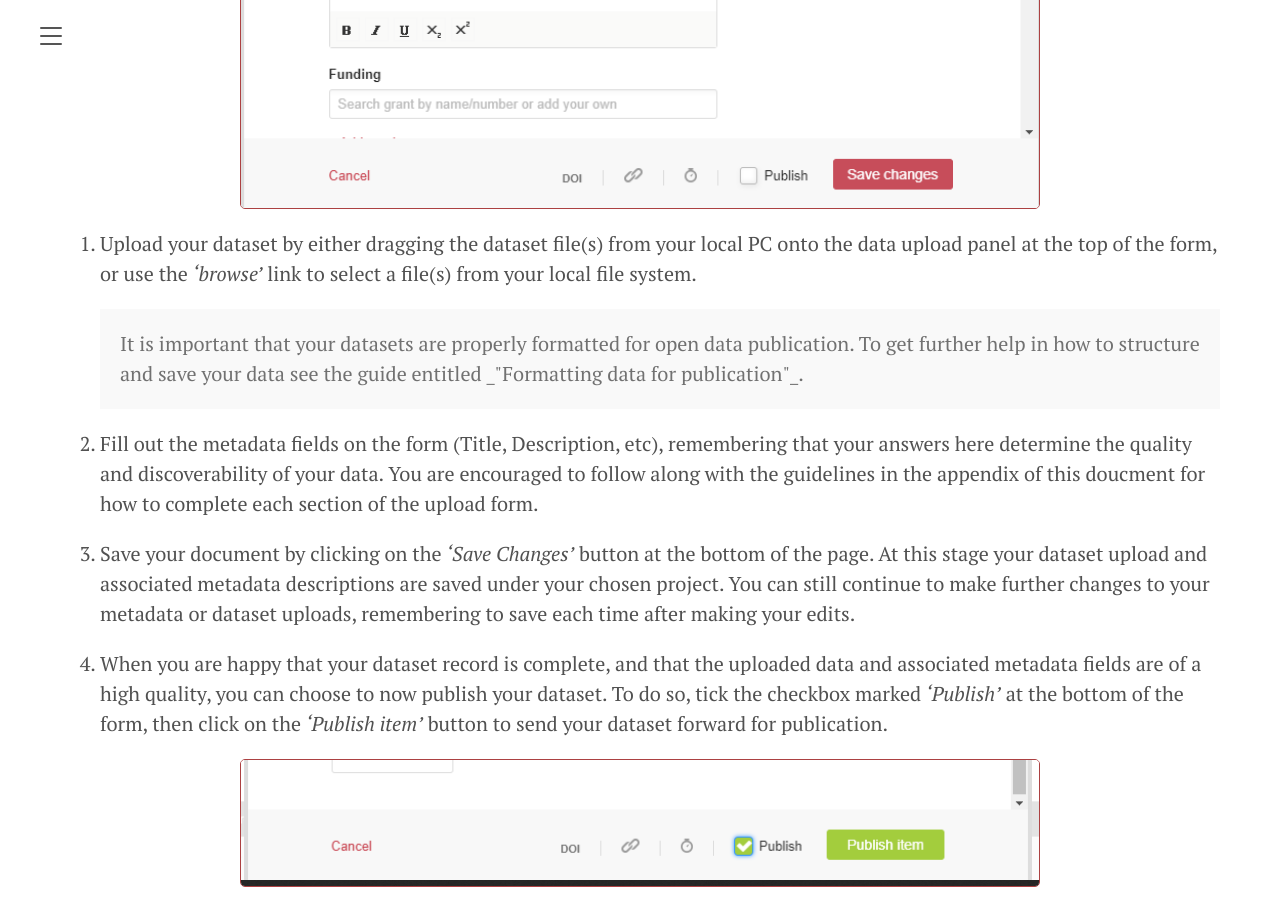
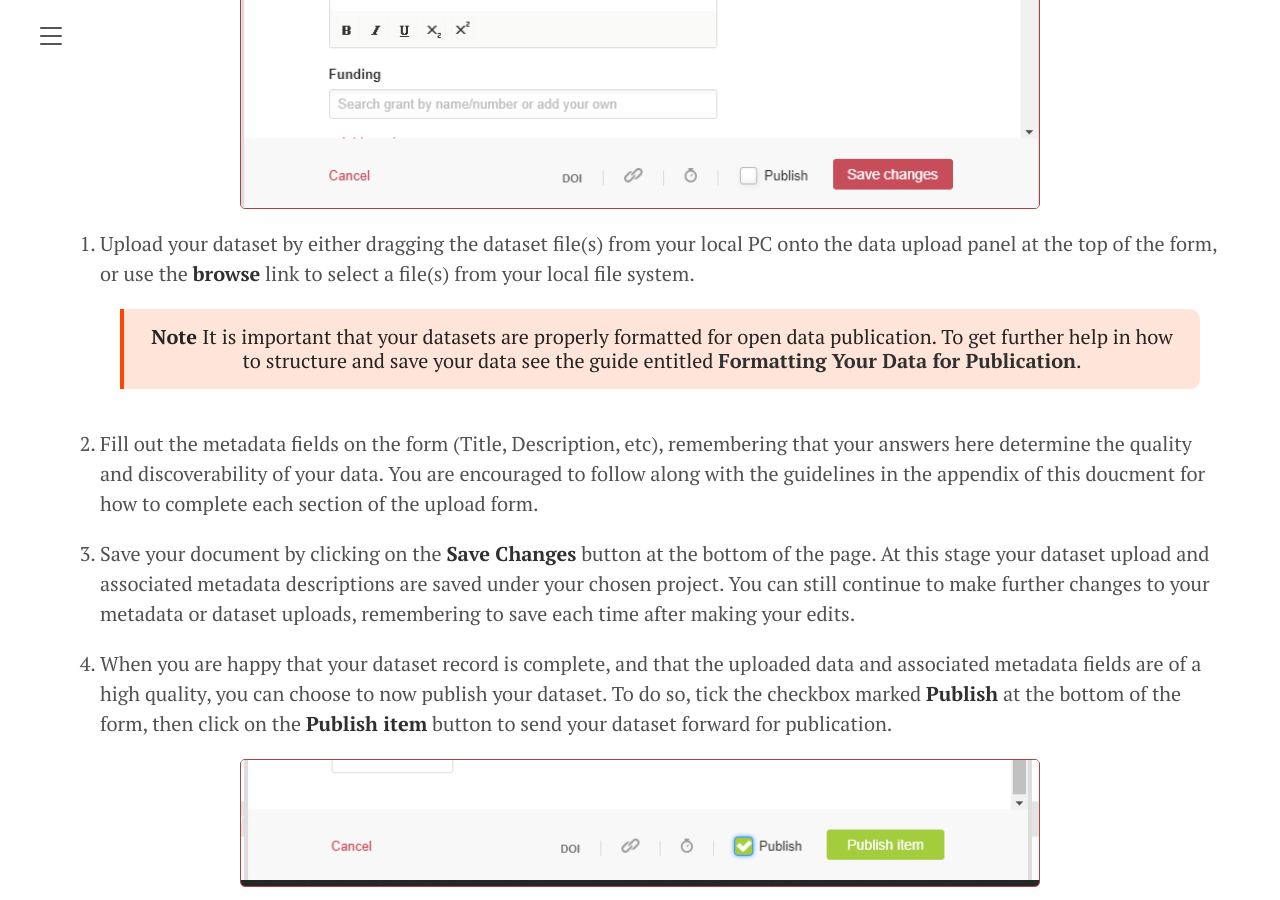
Before and after one commit to gerrydevine/RDR-User-Guide, a Jekyll site: the page built from docs/rdr.md, in a window 1280 px wide and 900 px high, scrolled down 4634 px. Built offline with Jekyll 4.4.1, drawn with Linux system fonts in a browser that asks for light colours; some of the changed text lies outside the part shown.

```diff
--- a/docs/rdr.md
+++ b/docs/rdr.md
@@ -50,7 +50,7 @@
 
     <br />
 
-    <aside class="callout success">
+    <aside class="callout warning">
       <b> Note </b>
       If this is your first time logging into the RDR you will need to set up your two-factor authentication. Follow the instructions given to do so.
     </aside>
@@ -73,7 +73,7 @@
 
 ## Uploading a Dataset
 
-1. Click on the _'My data'_ link on the top right of the screen, then click on the _'Projects'_ tab to navigate to your list of projects
+1. Click on the __My data__ link on the top right of the screen, then click on the __Projects__ tab to navigate to your list of projects
 
 <p align="center">
   <a href="/User-Guides/assets/images/rdr/projects_tab.png" target="_blank">
@@ -81,7 +81,7 @@
   </a>
 </p>
 
-2. Select the project under which you'd like to upload the dataset. On the resulting Project page, click on _'Add a new item'_ which will load the dataset upload form.
+2. Select the project under which you'd like to upload the dataset. On the resulting Project page, click on __Add a new item__ which will load the dataset upload form.
 
 <p align="center">
   <a href="/User-Guides/assets/images/rdr/data_upload_form.png" target="_blank">
@@ -89,17 +89,19 @@
   </a>
 </p>
 
-3.  Upload your dataset by either dragging the dataset file(s) from your local PC onto the data upload panel at the top of the form, or use the _'browse'_ link to select a file(s) from your local file system.
+3.  Upload your dataset by either dragging the dataset file(s) from your local PC onto the data upload panel at the top of the form, or use the __browse__ link to select a file(s) from your local file system.
 
-      <p class="message">
-        It is important that your datasets are properly formatted for open data publication. To get further help in how to structure and save your data see the guide entitled _"Formatting data for publication"_.
-      </p>
+    <aside class="callout warning">
+      <b> Note </b>
+      It is important that your datasets are properly formatted for open data publication. To get further help in how to structure and save your data see the guide entitled <strong>Formatting Your Data for Publication</strong>.
+    </aside>
+
 
 4.  Fill out the metadata fields on the form (Title, Description, etc), remembering that your answers here determine the quality and discoverability of your data. You are encouraged to follow along with the guidelines in the appendix of this doucment for how to complete each section of the upload form.
 
-5.  Save your document by clicking on the _'Save Changes'_ button at the bottom of the page. At this stage your dataset upload and associated metadata descriptions are saved under your chosen project. You can still continue to make further changes to your metadata or dataset uploads, remembering to save each time after making your edits.
+5.  Save your document by clicking on the __Save Changes__ button at the bottom of the page. At this stage your dataset upload and associated metadata descriptions are saved under your chosen project. You can still continue to make further changes to your metadata or dataset uploads, remembering to save each time after making your edits.
 
-6.  When you are happy that your dataset record is complete, and that the uploaded data and associated metadata fields are of a high quality, you can choose to now publish your dataset. To do so, tick the checkbox marked _'Publish'_ at the bottom of the form, then click on the _'Publish item'_ button to send your dataset forward for publication.
+6.  When you are happy that your dataset record is complete, and that the uploaded data and associated metadata fields are of a high quality, you can choose to now publish your dataset. To do so, tick the checkbox marked __Publish__ at the bottom of the form, then click on the __Publish item__ button to send your dataset forward for publication.
 
   <p align="center">
     <a href="/User-Guides/assets/images/rdr/publish_item.png" target="_blank">
```
